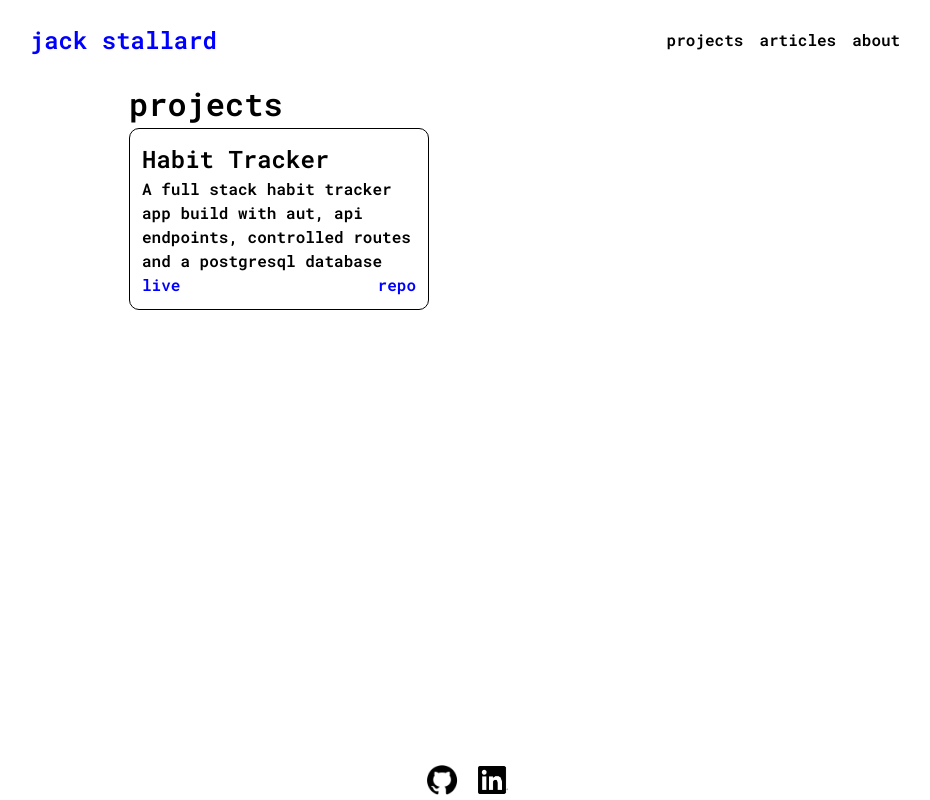
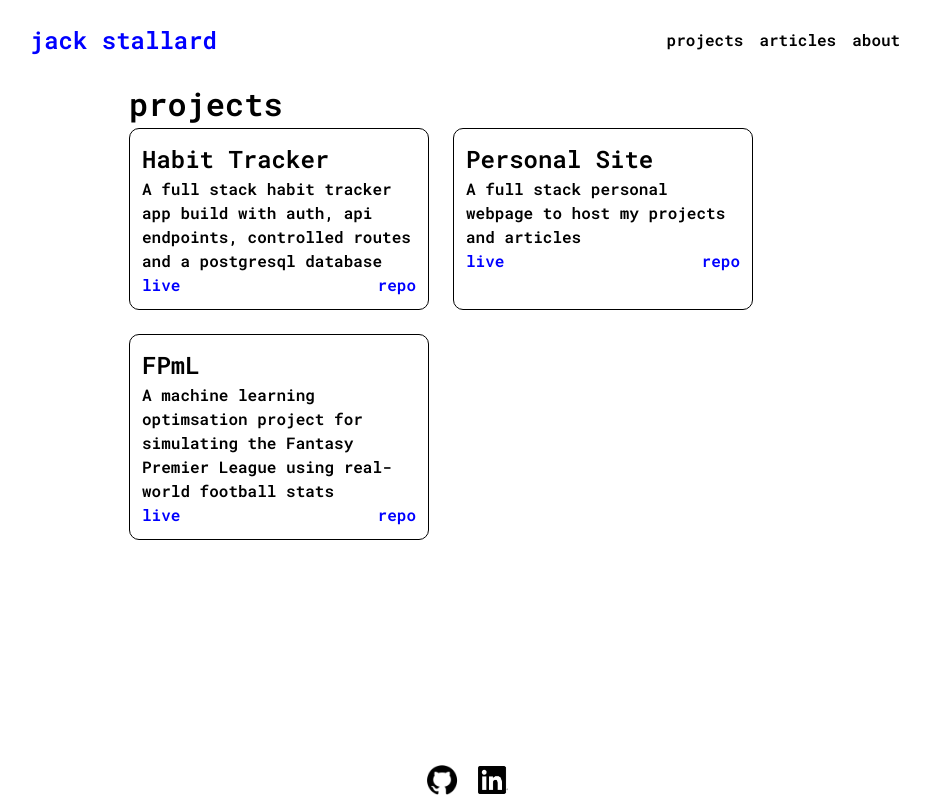
Before and after one commit to jckstllrd/personal-site, a React (Vite) app: page /projects in a window 1280 px wide. Shown: the whole page, without its empty margins (175-1105 px from the left). Built offline with nearby package versions, Linux system fonts and the light colour scheme.

Commit message:
feat: add personal site and FPmL projects, making the live link optional for Project interface

```diff
--- a/src/components/Project/Project.tsx
+++ b/src/components/Project/Project.tsx
@@ -3,7 +3,7 @@
 interface Props {
   name: string;
   desc: string;
-  liveLink: string;
+  liveLink?: string;
   repoLink: string;
 }
 
--- a/src/pages/Projects/Projects.tsx
+++ b/src/pages/Projects/Projects.tsx
@@ -11,10 +11,25 @@
           <Project
             name={"Habit Tracker"}
             desc={
-              "A full stack habit tracker app build with aut, api endpoints, controlled routes and a postgresql database"
+              "A full stack habit tracker app build with auth, api endpoints, controlled routes and a postgresql database"
             }
             liveLink={"https://habit-tracker-sepia-beta.vercel.app/"}
             repoLink={"https://github.com/jckstllrd/habit-tracker"}
+          />
+          <Project
+            name={"Personal Site"}
+            desc={
+              "A full stack personal webpage to host my projects and articles"
+            }
+            liveLink={"https:/jackstallard.dev"}
+            repoLink={"https://github.com/jckstllrd/personal-site"}
+          />
+          <Project
+            name={"FPmL"}
+            desc={
+              "A machine learning optimsation project for simulating the Fantasy Premier League using real-world football stats"
+            }
+            repoLink={"https://github.com/jckstllrd/FPmL"}
           />
         </div>
       </div>
```
